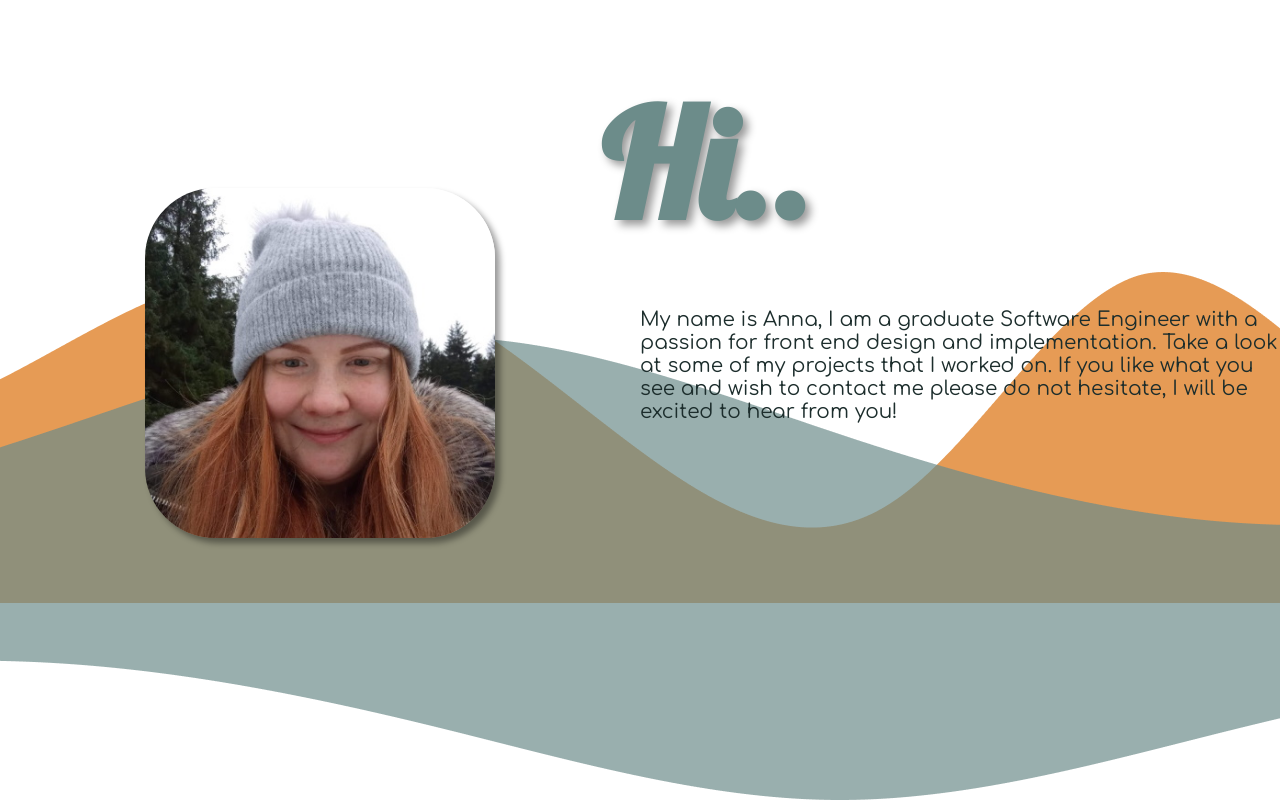
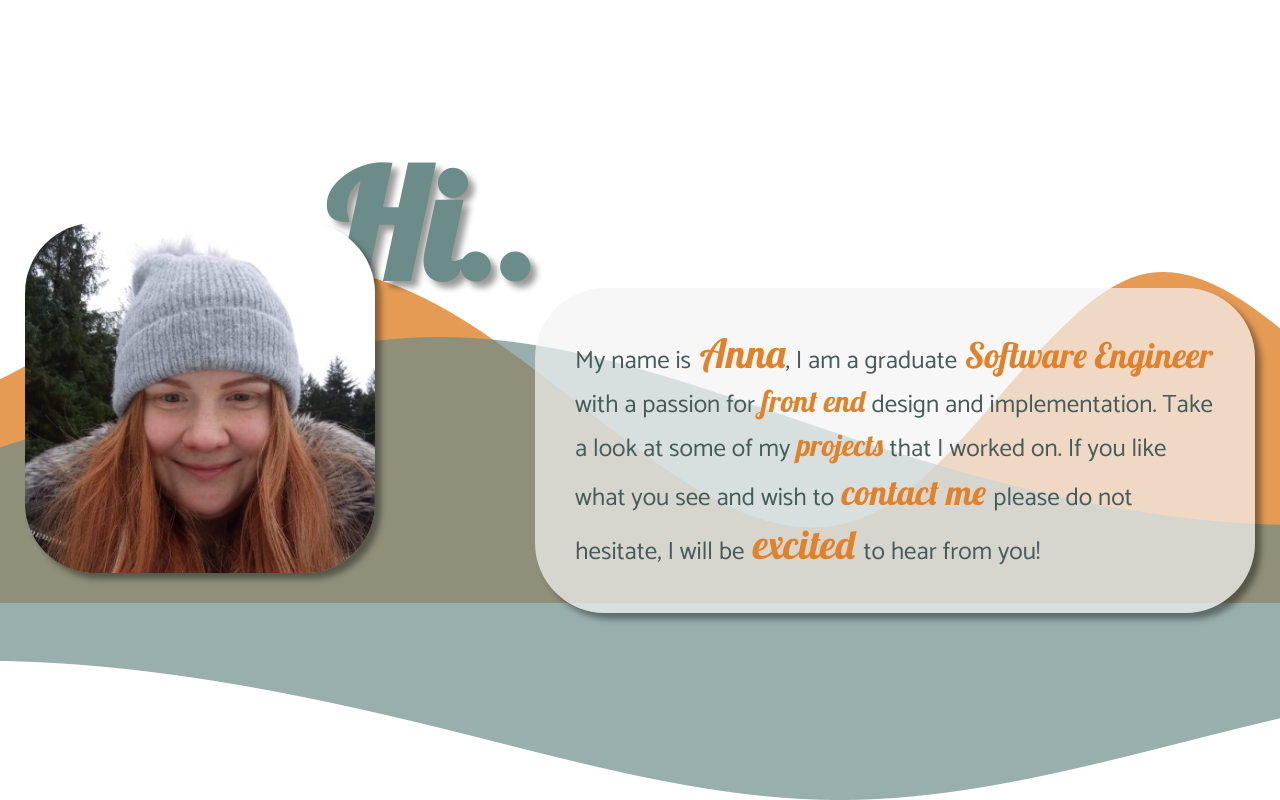
Before and after one commit to Anna2493/Portfolio, a React (Create React App) app: page / in a window 1280 px wide. Built offline with nearby package versions, Linux system fonts and the light colour scheme.

Commit message:
home page updated

```diff
--- a/public/index.html
+++ b/public/index.html
@@ -23,6 +23,10 @@
 <link
   href="https://fonts.googleapis.com/css2?family=Comfortaa&family=Lobster&family=Open+Sans:wght@300&family=Roboto&display=swap"
   rel="stylesheet">
+
+  <link
+    href="https://fonts.googleapis.com/css2?family=Catamaran:wght@100;200;300;400;500;600;700;800;900&family=Comfortaa&family=Lobster&family=Open+Sans:wght@300&family=Roboto&display=swap"
+    rel="stylesheet">
 
     <!--
       manifest.json provides metadata used when your web app is installed on a
--- a/src/components/pages/home/Home.js
+++ b/src/components/pages/home/Home.js
@@ -7,22 +7,32 @@ function Home() {
     return (
         <div className='landing-page-container'>
 
-            <div className='hi-container'>
-                <h1 className='hi'>Hi..</h1>
-            </div>
-
             <div className='introduction-container'>
 
                 <div className='profile-picture-container'>
                     <img className='profile-picture' src={ profilePic }/>
                 </div>
 
+                <div className='hi-container'>
+                    <h1 className='hi'>Hi..</h1>
+                </div>
+
                 <div className='introduction'>
-                    <p>My name is Anna, I am a graduate Software Engineer
-                    with a passion for front end design and implementation.
-                    Take a look at some of my projects that I worked on.
-                        If you like what you see and wish to contact me
-                        please do not hesitate, I will be excited to hear from you!
+                    <p>My name is
+                        <span className='large-text'> Anna</span>
+                       , I am a graduate
+                        <span className='medium-text'> Software Engineer </span>
+                        with a passion for
+                        <span className='small-text'> front end </span>
+                        design and implementation.
+                        Take a look at some of my
+                        <span className='small-text'> projects </span>
+                        that I worked on.
+                        If you like what you see and wish to
+                        <span className='medium-text'> contact me </span>
+                        please do not hesitate, I will be
+                        <span className='large-text'> excited </span>
+                        to hear from you!
                     </p>
                 </div>
 
--- a/src/components/pages/home/home.css
+++ b/src/components/pages/home/home.css
@@ -6,55 +6,77 @@
     background-repeat: no-repeat;
     background-position: bottom;
     background-size: auto auto;
+    display: flex;
+    align-items: center;
+    justify-content: center;
 }
 
 .introduction-container{
-    display: grid;
-    grid-template-columns: repeat(2, 1fr);
+    display: flex;
     align-items: center;
-    justify-items: center;
+    justify-content: center;
 }
 
-.introduction-container >div{
-    z-index: 2;
-}
 
 .hi-container{
-    position: relative;
-    left: 600px;
-    top: 70px;
+    display: flex;
+    align-items: center;
+    justify-content: center;
+    margin-left: -50px;
+    margin-top: -350px;
 }
 
 .hi{
     font-size: 150px;
     font-family: 'Lobster', sans-serif;
     color: #6C8C8A;
-    filter: drop-shadow(5px 5px 4px rgba(0, 0, 0, 0.4));
-    z-index: 1;
+    filter: drop-shadow(6px 6px 3px rgba(0, 0, 0, 0.4));
 }
 
 
-.introduction-container p{
-    font-size: 20px;
-    font-family: 'Comfortaa', sans-serif;
-    color: #1C2D2C;
-    j-self: start;
-}
-
 .profile-picture-container{
+    z-index: 2;
 }
 
 .profile-picture{
     width: 350px;
     height: auto;
     border-radius: 70px;
-    box-shadow: 5px 5px 6px rgba(0, 0, 0, 0.4);
-    z-index: 2;
-    justify-self: end;
+    box-shadow: 6px 6px 6px rgba(0, 0, 0, 0.4);
+
 }
 
 .introduction{
-    /* width: 630px; */
+    width: 720px;
+    background: rgba(244, 244, 244, 0.7);
+    padding: 40px;
+    border-radius: 70px;
+    margin-top: 100px;
+    box-shadow: 6px 6px 6px rgba(0, 0, 0, 0.4);
+}
+
+.introduction p {
+    font-family: 'Catamaran', sans-serif;
+    font-size: 25px;
+    color: #475B5A;
+}
+
+.large-text{
+    font-family: 'Lobster', sans-serif;
+    font-size: 40px;
+    color: #E0822B;
+}
+
+.medium-text{
+    font-family: 'Lobster', sans-serif;
+    font-size: 35px;
+    color: #E0822B;
+}
+
+.small-text{
+    font-family: 'Lobster', sans-serif;
+    font-size: 30px;
+    color: #E0822B;
 }
 
 .navigation-container{
```
